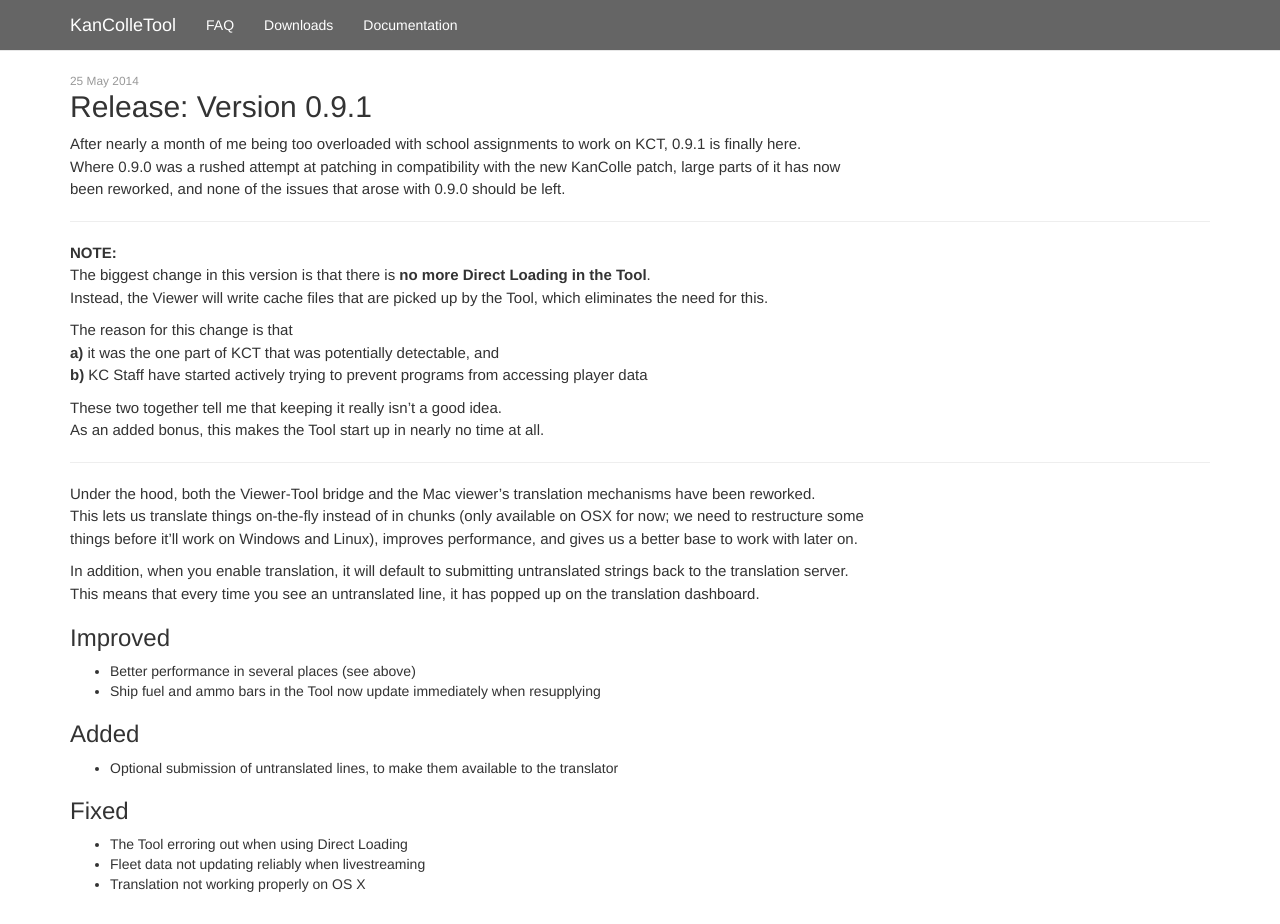
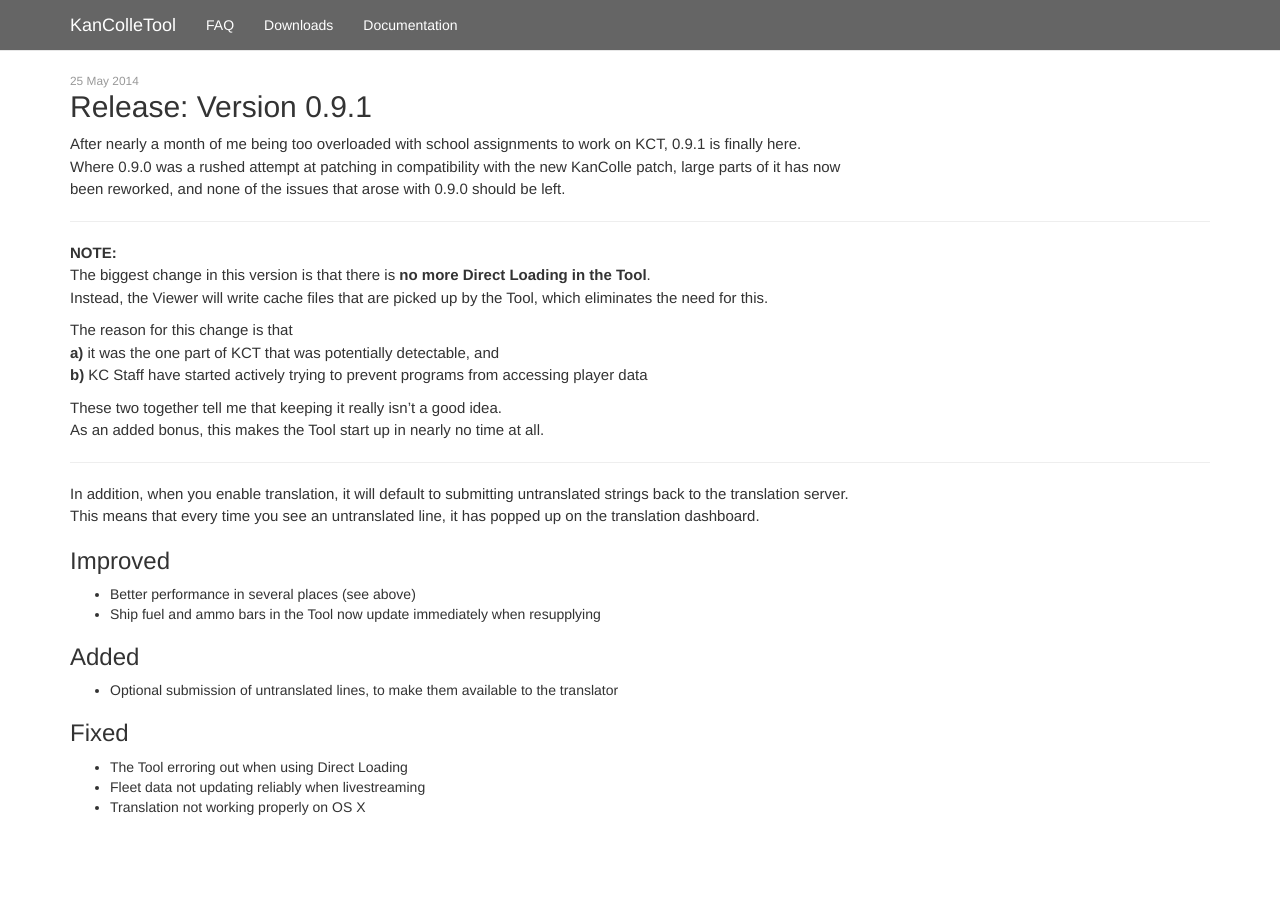
Before and after one commit to KanColleTool/kancolletool.github.io, a Jekyll site: the page built from _posts/2014-05-25-version-0.9.1.md, in a window 1280 px wide and 924 px high. Built offline with Jekyll 4.4.1, drawn with Linux system fonts in a browser that asks for light colours; nearby versions of some CDN libraries; Markdown is read by kramdown in place of the engine named in the settings.

Commit message:
This just got long and strange

```diff
--- a/_posts/2014-05-25-version-0.9.1.md
+++ b/_posts/2014-05-25-version-0.9.1.md
@@ -23,9 +23,6 @@
 
 ---
 
-Under the hood, both the Viewer-Tool bridge and the Mac viewer's translation mechanisms have been reworked.
-This lets us translate things on-the-fly instead of in chunks (only available on OSX for now; we need to restructure some things before it'll work on Windows and Linux), improves performance, and gives us a better base to work with later on.
-
 In addition, when you enable translation, it will default to submitting untranslated strings back to the translation server.
 This means that every time you see an untranslated line, it has popped up on the translation dashboard.
 
```
